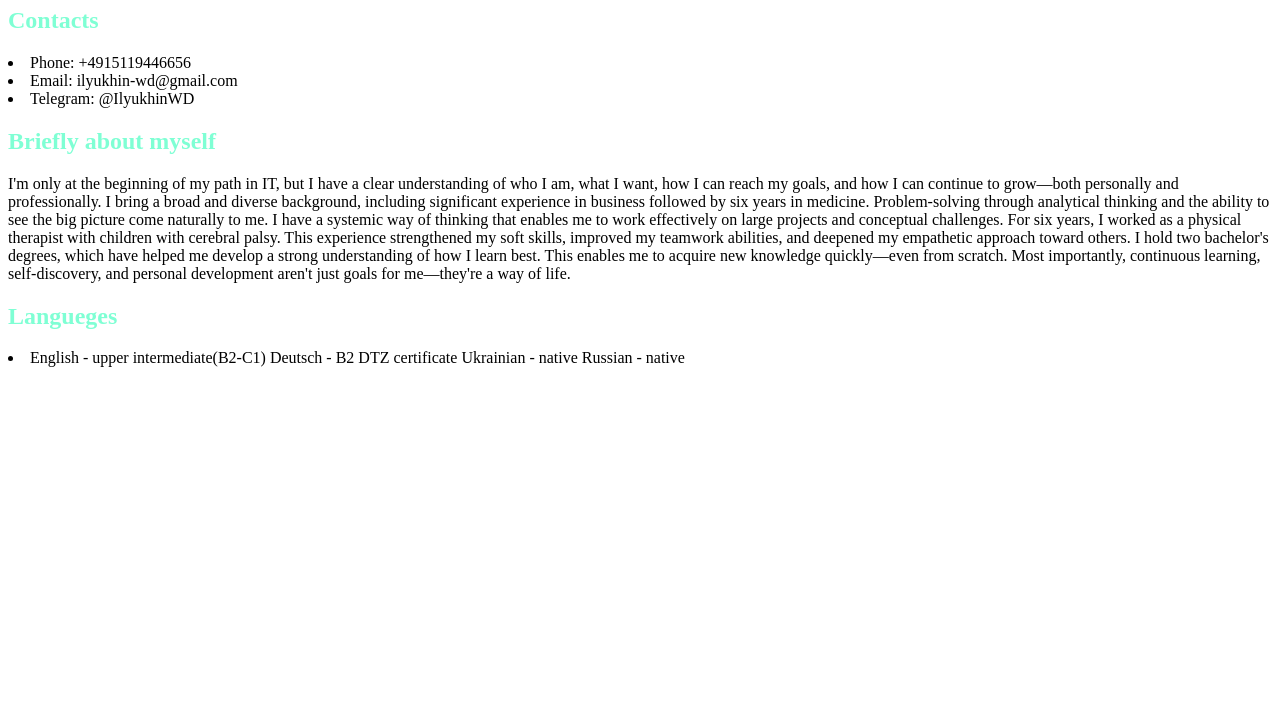
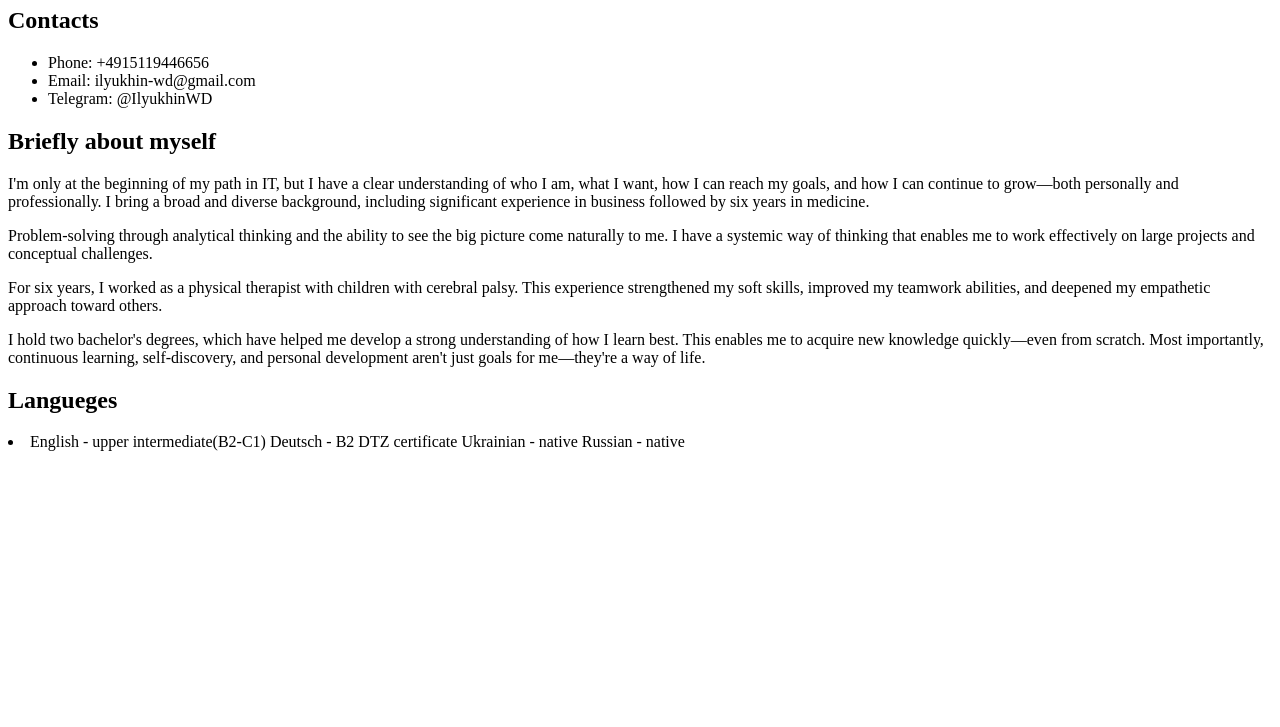
Before and after one commit to Ilyukhin-wd/rsschool-cv, a plain HTML site: page index.html in a window 1280 px wide. Shown: the part 73-800 px from the top of the page. Drawn offline with Linux system fonts and the light colour scheme.

Commit message:
feat:update inex.html

```diff
--- a/index.html
+++ b/index.html
@@ -10,9 +10,11 @@
   <body>
     <section>
       <h2>Contacts</h2>
-      <li>Phone: +4915119446656</li>
-      <li>Email: ilyukhin-wd@gmail.com</li>
-      <li>Telegram: @IlyukhinWD</li>
+      <ul>
+        <li>Phone: +4915119446656</li>
+        <li>Email: ilyukhin-wd@gmail.com</li>
+        <li>Telegram: @IlyukhinWD</li>
+      </ul>
     </section>
     <section>
       <h2>Briefly about myself</h2>
@@ -21,17 +23,24 @@
         understanding of who I am, what I want, how I can reach my goals, and
         how I can continue to grow—both personally and professionally. I bring a
         broad and diverse background, including significant experience in
-        business followed by six years in medicine. Problem-solving through
-        analytical thinking and the ability to see the big picture come
-        naturally to me. I have a systemic way of thinking that enables me to
-        work effectively on large projects and conceptual challenges. For six
-        years, I worked as a physical therapist with children with cerebral
-        palsy. This experience strengthened my soft skills, improved my teamwork
-        abilities, and deepened my empathetic approach toward others. I hold two
-        bachelor's degrees, which have helped me develop a strong understanding
-        of how I learn best. This enables me to acquire new knowledge
-        quickly—even from scratch. Most importantly, continuous learning,
-        self-discovery, and personal development aren't just goals for
+        business followed by six years in medicine.
+      </p>
+      <p>
+        Problem-solving through analytical thinking and the ability to see the
+        big picture come naturally to me. I have a systemic way of thinking that
+        enables me to work effectively on large projects and conceptual
+        challenges.
+      </p>
+      <p>
+        For six years, I worked as a physical therapist with children with
+        cerebral palsy. This experience strengthened my soft skills, improved my
+        teamwork abilities, and deepened my empathetic approach toward others.
+      </p>
+      <p>
+        I hold two bachelor's degrees, which have helped me develop a strong
+        understanding of how I learn best. This enables me to acquire new
+        knowledge quickly—even from scratch. Most importantly, continuous
+        learning, self-discovery, and personal development aren't just goals for
         me—they're a way of life.
       </p>
     </section>
--- a/style.css
+++ b/style.css
@@ -1,6 +1,6 @@
 h1{
-    color: aqua
+    color: rgb(0, 102, 255)
 }
 h2{
-    color: aquamarine;
+    color: black
 }
```
